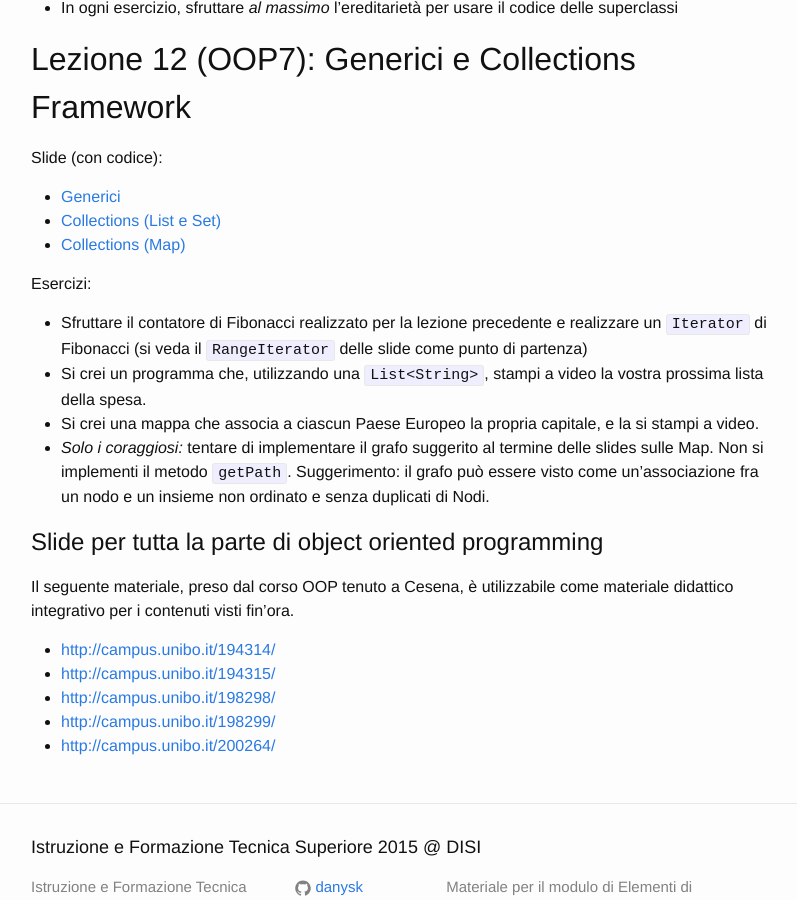
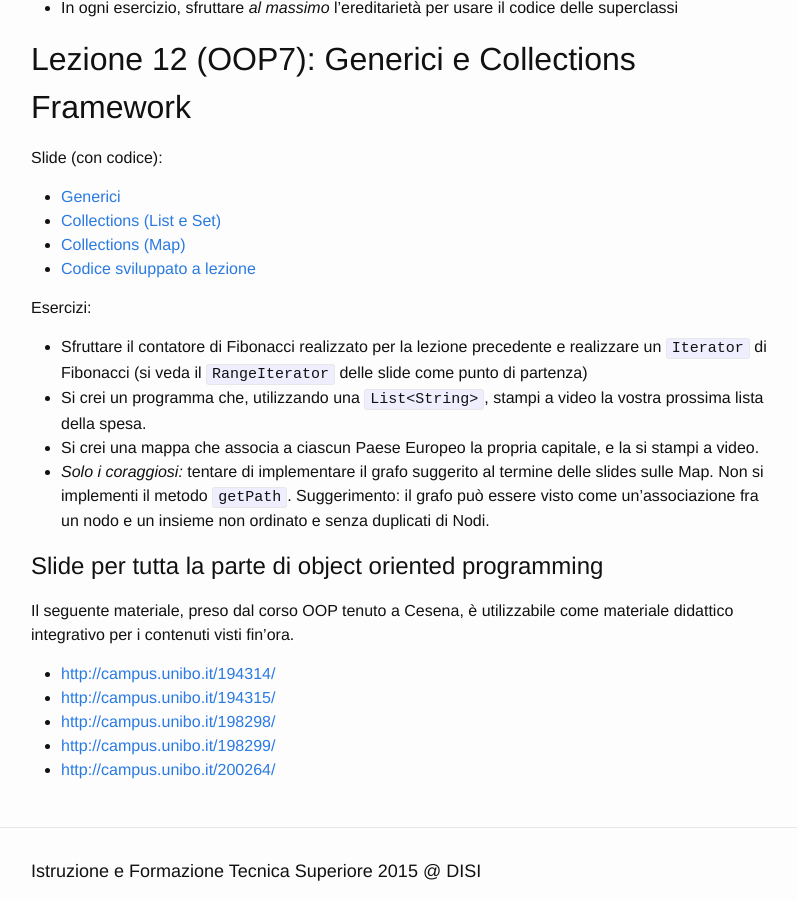
Before and after one commit to APICe-at-DISI/ifts2015, a Jekyll site: the page built from index.md, in a window 1280 px wide and 900 px high, scrolled down 38887 px. Shown: the whole window, without its empty margins (239-1036 px from the left). Built offline with Jekyll 4.4.1, drawn with Linux system fonts in a browser that asks for light colours.

Commit message:
Add link to code examples

```diff
--- a/index.md
+++ b/index.md
@@ -1412,6 +1412,7 @@ Slide (con codice):
 * [Generici](12/09-Generics.pdf)
 * [Collections (List e Set)](12/10-Collections.pdf)
 * [Collections (Map)](12/11-GenColl2.pdf)
+* [Codice sviluppato a lezione](12/workspace/generics-collections.zip)
 
 Esercizi:
 
```
